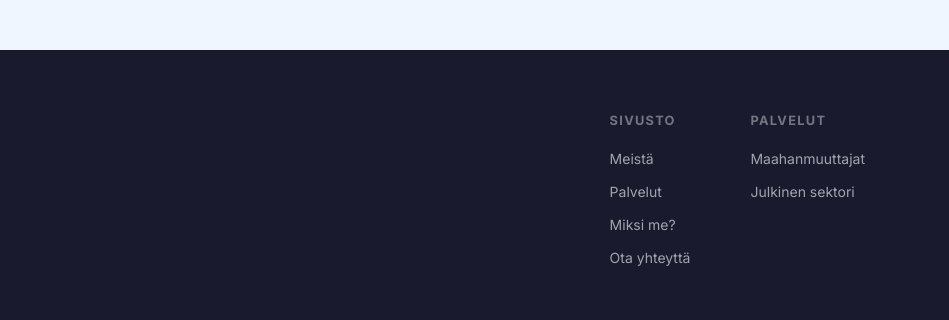
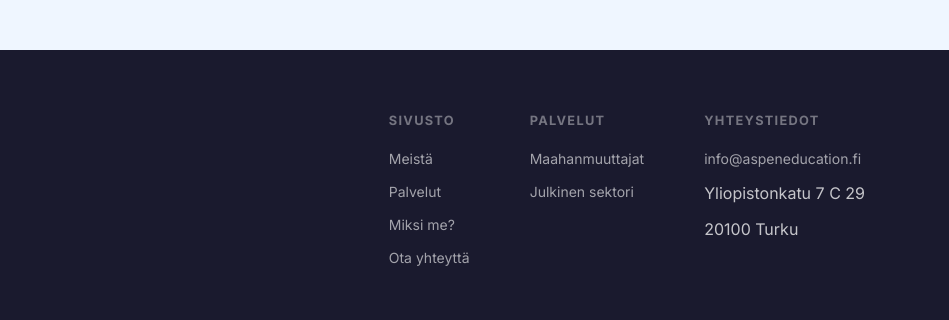
Before and after one commit to danielrahman147/aspen-education, a plain HTML site: page index.html in a window 1280 px wide. Shown: the part 4312-4632 px from the top of the page, 331-1280 px from the left. Drawn offline with nearby package versions, Linux system fonts and the light colour scheme.

Commit message:
Add contact details to footer
Co-Authored-By: Claude Sonnet 4.6 <noreply@anthropic.com>

```diff
--- a/index.html
+++ b/index.html
@@ -335,6 +335,12 @@
           <a href="#services">Maahanmuuttajat</a>
           <a href="#services">Julkinen sektori</a>
         </div>
+        <div class="footer-col">
+          <h5>Yhteystiedot</h5>
+          <a href="mailto:info@aspeneducation.fi">info@aspeneducation.fi</a>
+          <span>Yliopistonkatu 7 C 29</span>
+          <span>20100 Turku</span>
+        </div>
       </div>
     </div>
     <div class="footer-bottom">
```
